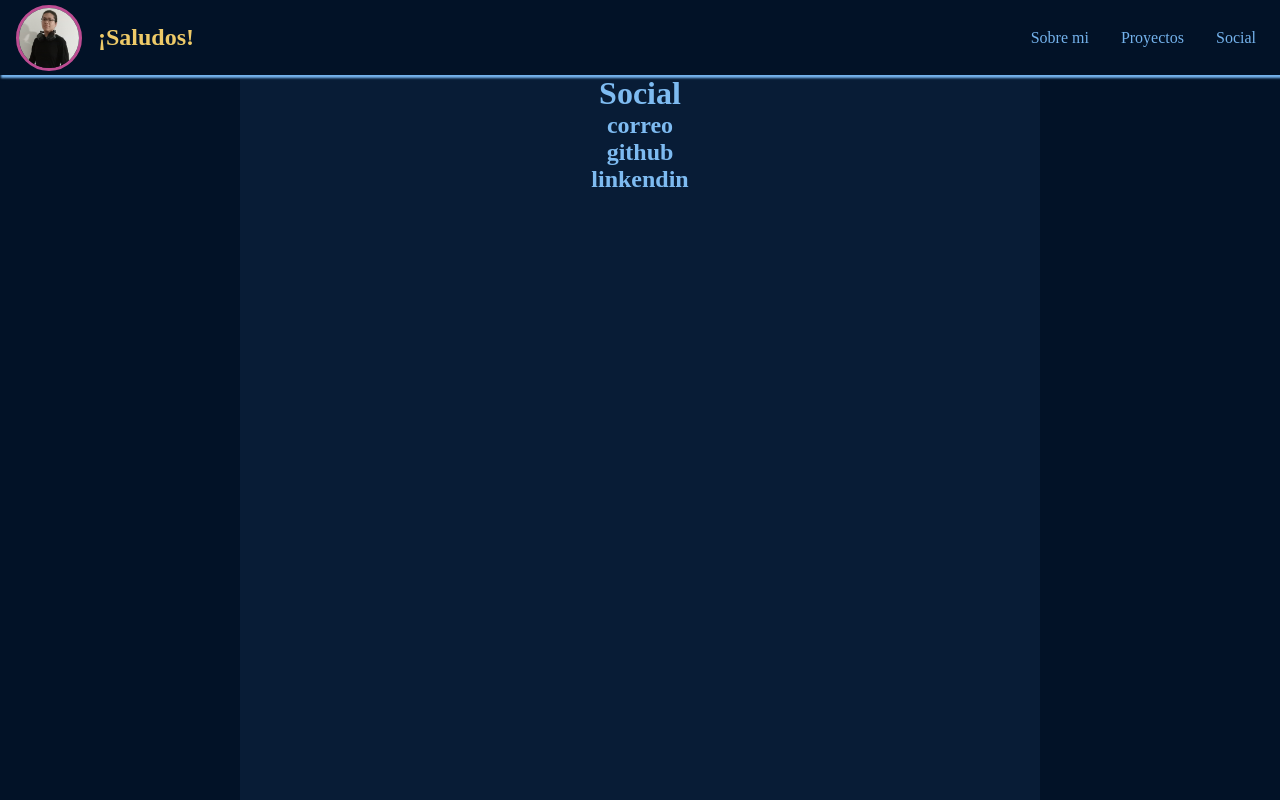
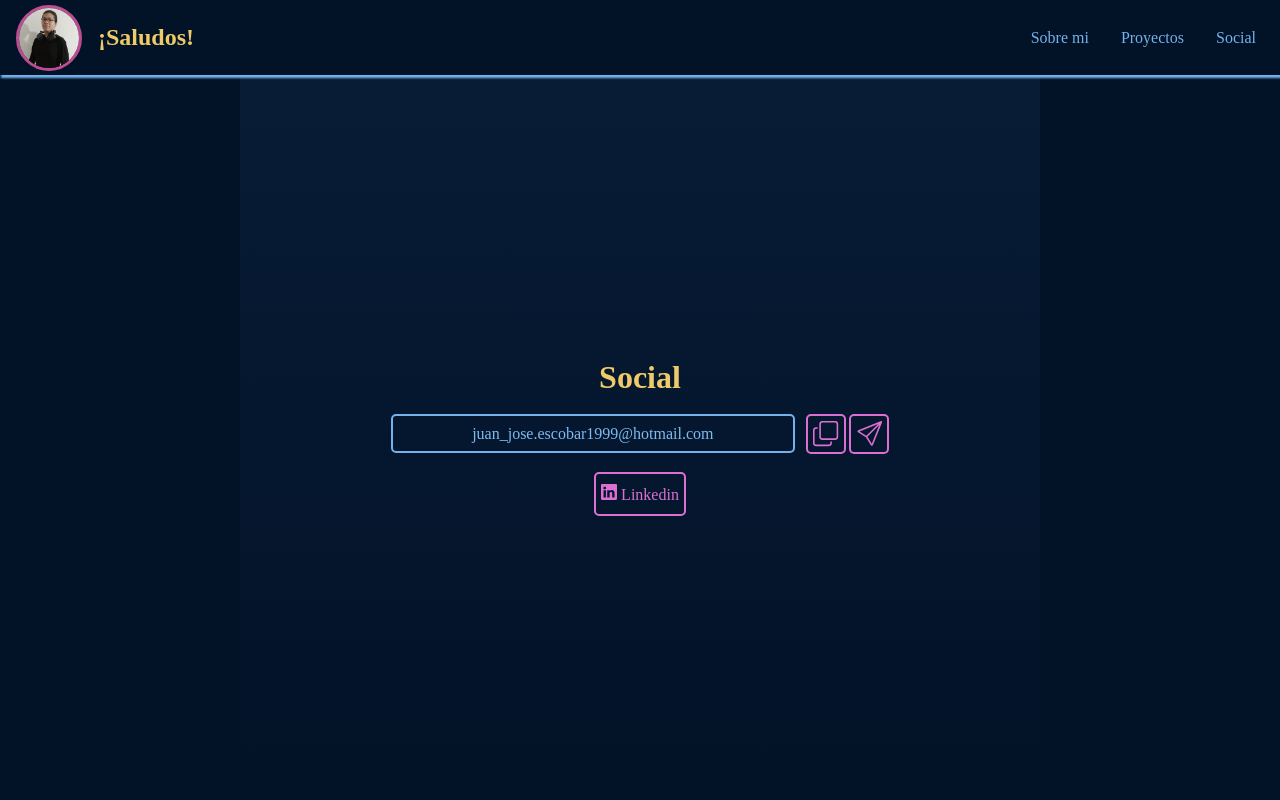
Before and after one commit to JuanJoseEscobar/JJEZPortafolio, a React (Create React App) app: page /#/Social in a window 1280 px wide. Built offline with nearby package versions, Linux system fonts and the light colour scheme.

Commit message:
modificacion en la social page

```diff
--- a/src/pages/Home/Home.jsx
+++ b/src/pages/Home/Home.jsx
@@ -40,7 +40,7 @@ export const Home = () => {
         </div>
         <div className="precentacionContent">
           <p>¿Quieres saber mas? descarga mi Hoja de vida.</p>
-          <a href={CVPDF} className="tituloColor2" download>¡Click Aqui!</a>
+          <a href={CVPDF} className="tituloColor2 linkCV" download>¡Click Aqui!</a>
         </div>
 
 
--- a/src/pages/Home/Home.scss
+++ b/src/pages/Home/Home.scss
@@ -49,6 +49,10 @@
 
             }
 
+            .linkCV:hover{
+                color: hsl(44, 80%, 67%);
+            }
+
         }
 
 
--- a/src/pages/Social/Social.jsx
+++ b/src/pages/Social/Social.jsx
@@ -1,14 +1,63 @@
+import { useState } from 'react'
 import './Social.scss'
 
 export const Social = () => {
+  const CORREOTEXT = "juan_jose.escobar1999@hotmail.com"
+  const [textoCopiado, settextoCopiado] = useState(false)
+
+  const onCopiar = () => {
+    navigator.clipboard.writeText(CORREOTEXT)
+    settextoCopiado(true);
+  }
+
+  const onShowCorreo = () => {
+    window.location.href = `mailto:${CORREOTEXT}`;
+  }
+
   return (
-    <div className="contentSocial">
-        <div className="centralSocailContent">
-            <h1>Social</h1>
-            <h2>correo</h2>
-            <h2>github</h2>
-            <h2>linkendin</h2>
+    <div className="contentHome">
+
+      <div className="centralcontent">
+
+        <div className="precentacionContent">
+
+          <h1 className='tituloColor'>Social</h1>
+          <br />
+
+          <div className="correoSeccion">
+            <input type="text" readOnly value={CORREOTEXT} placeholder='Correo' />
+            <button className='btn' onClick={onCopiar} >
+              <span className='toltip-box'>
+                {textoCopiado &&
+                  <svg className='greecolor' xmlns="http://www.w3.org/2000/svg" width="16" height="16" fill="currentColor" viewBox="0 0 16 16">
+                    <path d="M10.97 4.97a.75.75 0 0 1 1.07 1.05l-3.99 4.99a.75.75 0 0 1-1.08.02L4.324 8.384a.75.75 0 1 1 1.06-1.06l2.094 2.093 3.473-4.425z" />
+                  </svg>
+                }
+                {textoCopiado ? "Copiado." : "Copiar."}
+              </span>
+              <svg className='figura' xmlns="http://www.w3.org/2000/svg" width="16" height="16" fill="currentColor" viewBox="0 0 16 16">
+                <path fill-rule="evenodd" d="M4 2a2 2 0 0 1 2-2h8a2 2 0 0 1 2 2v8a2 2 0 0 1-2 2H6a2 2 0 0 1-2-2zm2-1a1 1 0 0 0-1 1v8a1 1 0 0 0 1 1h8a1 1 0 0 0 1-1V2a1 1 0 0 0-1-1zM2 5a1 1 0 0 0-1 1v8a1 1 0 0 0 1 1h8a1 1 0 0 0 1-1v-1h1v1a2 2 0 0 1-2 2H2a2 2 0 0 1-2-2V6a2 2 0 0 1 2-2h1v1z" />
+              </svg>
+            </button>
+
+            <button className='btn' onClick={onShowCorreo}>
+              <span className='toltip-box'>Enviar.</span>
+              <svg className='figura' xmlns="http://www.w3.org/2000/svg" width="16" height="16" fill="currentColor" viewBox="0 0 16 16">
+                <path d="M15.854.146a.5.5 0 0 1 .11.54l-5.819 14.547a.75.75 0 0 1-1.329.124l-3.178-4.995L.643 7.184a.75.75 0 0 1 .124-1.33L15.314.037a.5.5 0 0 1 .54.11ZM6.636 10.07l2.761 4.338L14.13 2.576zm6.787-8.201L1.591 6.602l4.339 2.76z" />
+              </svg>
+            </button>
+          </div>
+          <br />
+          <a className='LinkSocial' href="https://www.linkedin.com/in/juan-jose-escobar-zarasti" target='_blank'>
+            <svg id='figuraLinkedin' xmlns="http://www.w3.org/2000/svg" width="16" height="16" fill="currentColor" viewBox="0 0 16 16">
+              <path d="M0 1.146C0 .513.526 0 1.175 0h13.65C15.474 0 16 .513 16 1.146v13.708c0 .633-.526 1.146-1.175 1.146H1.175C.526 16 0 15.487 0 14.854zm4.943 12.248V6.169H2.542v7.225zm-1.2-8.212c.837 0 1.358-.554 1.358-1.248-.015-.709-.52-1.248-1.342-1.248S2.4 3.226 2.4 3.934c0 .694.521 1.248 1.327 1.248zm4.908 8.212V9.359c0-.216.016-.432.08-.586.173-.431.568-.878 1.232-.878.869 0 1.216.662 1.216 1.634v3.865h2.401V9.25c0-2.22-1.184-3.252-2.764-3.252-1.274 0-1.845.7-2.165 1.193v.025h-.016l.016-.025V6.169h-2.4c.03.678 0 7.225 0 7.225z" />
+            </svg>
+            <span> Linkedin</span>
+          </a>
+
         </div>
+
+      </div>
     </div>
   )
 }
--- a/src/pages/Social/Social.scss
+++ b/src/pages/Social/Social.scss
@@ -1,29 +1,155 @@
-.contentSocial{
+.contentHome{
     width: 100%;
     height: 100%;
     // overflow-y: auto;
 
 
-    .centralSocailContent{
-        background-color: hsl(214, 75%, 12%);
+    .centralcontent{
+        // background-color: hsl(214, 74%, 12%);
+        background: rgb(2,18,39);
+        background: linear-gradient(0deg, rgba(2,18,39,1) 0%, rgba(8,28,54,1) 100%);
         margin: auto;
         max-width: 800px;
         height: 100%;
+        max-height: calc(100% - 75px);
         display: flex;
         flex-direction: column;
+        justify-content: space-around;
         align-items: center;
 
         .precentacionContent{
-            padding-top: 25px;
+            // padding-top: 25px;
             width: 100%;
             display: flex;
             flex-direction: column;
             align-items: center;
 
+            p{
+                text-align: center;
+            }
 
+            .horizonalContent{
+                display: flex;
+                gap: 1em;
+                margin-top: 1em;
+
+            }
+
+            .correoSeccion{
+                display: flex;
+                gap: 0.2em;
+                justify-content: center;
+
+                input{
+                    max-width: 400px;
+                    width: 65vw;
+                    height: 35px;
+                    font-size: medium;
+                    text-align: center;
+                    background-color: rgba(0, 0, 0, 0);
+                    border-radius: 5px;
+                    border:2px solid hsl(209, 76%, 69%);
+                    margin-right: 0.5em;
+
+                }
+
+                .btn{
+                    background-color: rgba(0, 0, 0, 0);
+                    border:2px solid hsl(305, 60%, 65%);
+                    border-radius: 5px;
+                    width: 40px;
+                    height: 40px;
+                    display: flex;
+                    align-items: center;
+                    justify-content: center;
+                    position: relative;
+                    cursor: pointer;
+
+                    .figura{
+                        width: 70%;
+                        height: 70%;
+                        fill: hsl(305, 60%, 65%);
+                    }
+
+
+                    .toltip-box{
+                        background-color: transparent;
+                        border: 2px solid hsl(209, 76%, 69%);
+                        line-height: 20px;
+                        z-index: 500;
+                        text-align: center;
+                        font-size: medium;
+                        padding: 10px 5px;
+                        border-radius: 5px;
+                        position: absolute;
+                        bottom: 50px;
+                        display: none;
+
+                        .greecolor{
+                            fill: green;
+                        }
+
+                    }
+                    .toltip-box::after{
+                        content: "";
+                        position: absolute;
+                        display: block;
+                        border-top: 7px solid hsl(209, 76%, 69%);
+                        border-left: 7px solid transparent;
+                        border-right: 7px solid transparent;
+                        bottom: -7px;
+                        left: calc(50% - 7px);
+                    }
+
+
+                }
+
+                .btn:hover{
+                    border-color: hsl(44, 80%, 67%);
+                }
+
+                .btn:hover .figura{
+                    fill: hsl(44, 80%, 67%);
+
+                }
+
+                .btn:hover .toltip-box{
+                    display: flex;
+                    justify-content: center;
+                    align-items: center;
+
+                }
+            }
 
         }
 
+        .LinkSocial{
+            border: 2px solid hsl(305, 60%, 65%);
+            color: hsl(305, 60%, 65%);
+            border-radius: 5px;
+            padding: 10px 5px;
+            text-decoration: none;
+
+            span{
+                color: hsl(305, 60%, 65%);
+            }
+
+            #figuraLinkedin{
+                fill: hsl(305, 60%, 65%);
+            }
+        }
+
+        .LinkSocial:hover{
+            border: 2px solid hsl(44, 80%, 67%);
+
+        }
+        .LinkSocial:hover span{
+            color: hsl(44, 80%, 67%);
+        }
+
+        .LinkSocial:hover #figuraLinkedin{
+            fill: hsl(44, 80%, 67%);
+        }
 
     }
 
@@ -31,10 +157,11 @@
 
 @media (max-width: 500px)
 {
-    .contentSocial{
+    .contentHome{
 
-        .centralSocailContent{
+        .centralcontent{
             width: 100%;
+            max-height: calc(100% - 60px);
 
 
 
```
Also changed, not shown: 11 other files (tests, documents, lock files or other folders).
